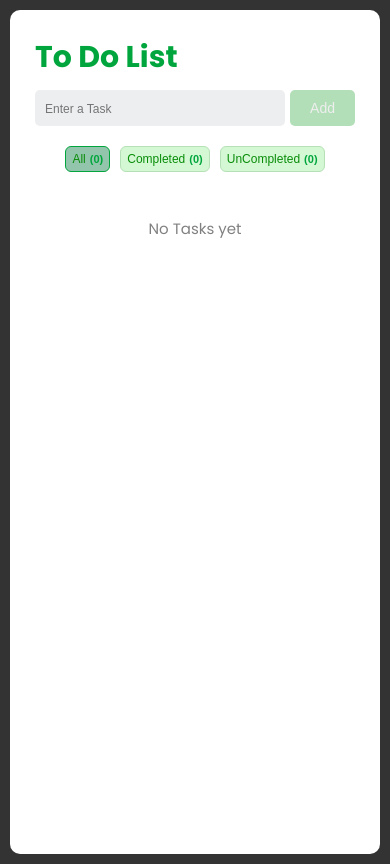
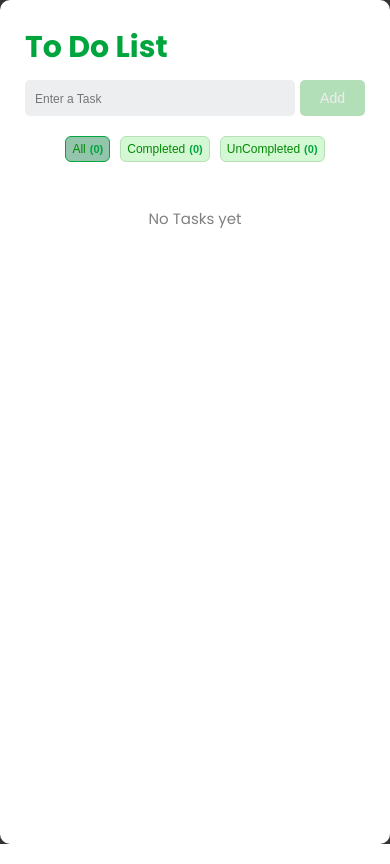
Before and after one commit to ahmed-eissa7/todo-list-react, a React (Vite) app: page / in a window 390 px wide. Built offline with nearby package versions, Linux system fonts and the light colour scheme.

Commit message:
edited continer padding

```diff
--- a/src/index.css
+++ b/src/index.css
@@ -183,7 +183,7 @@ form button:disabled {
 
 ul {
   /* height: auto; */
-  height: 300px;
+ height: 300px;
   overflow-y: scroll;
   scrollbar-width: none;
   -ms-overflow-style: none;
@@ -196,6 +196,10 @@ ul::-webkit-scrollbar {
 
 
 @media (max-width: 600px ) {
+  .continer {
+    padding: 0;
+  }
+
   .todo-list h1 {
     font-size: 30px;
   }
@@ -220,7 +224,7 @@ ul::-webkit-scrollbar {
   .filter-btns button {
     padding: 5px 6px;
     font-size: 12px;
-    color: rgb(9, 141, 9);
+    color: rgb(3, 137, 3);
   }
 
   .badge {
```
